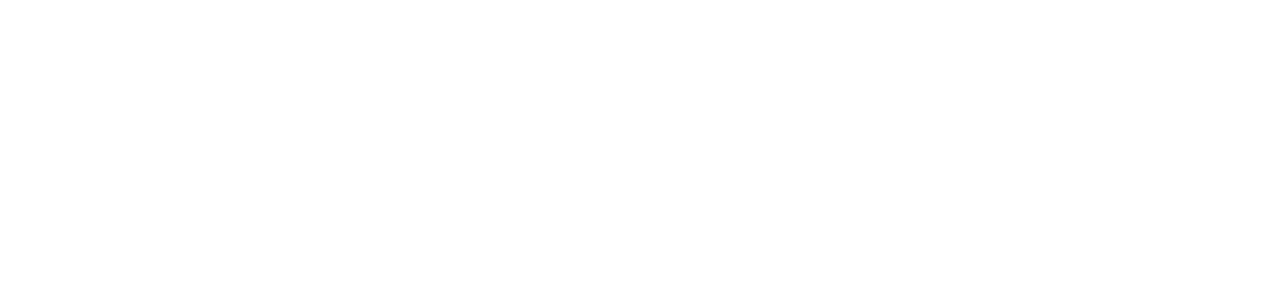
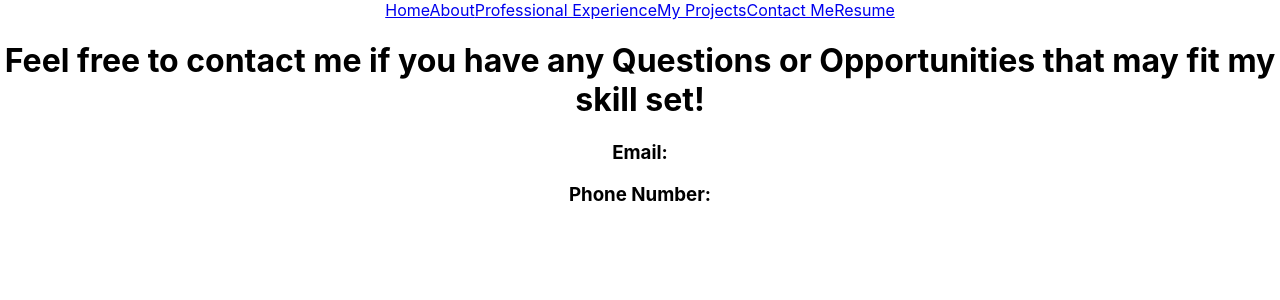
Before and after one commit to Elliediazz/Portfolio, a React (Create React App) app: page /contact in a window 1280 px wide. Before the commit this address had no page. Shown: the top 300 px of the page. Built offline with nearby package versions, Linux system fonts and the light colour scheme.

Commit message:
Finalized Components

```diff
--- a/package.json
+++ b/package.json
@@ -6,9 +6,11 @@
     "@testing-library/jest-dom": "^5.16.5",
     "@testing-library/react": "^13.4.0",
     "@testing-library/user-event": "^13.5.0",
+    "bootstrap": "^5.2.1",
     "install": "^0.13.0",
     "npm": "^8.19.2",
     "react": "^18.2.0",
+    "react-bootstrap": "^2.5.0",
     "react-dom": "^18.2.0",
     "react-router-dom": "^6.4.0",
     "react-scripts": "5.0.1",
--- a/src/App.js
+++ b/src/App.js
@@ -1,16 +1,26 @@
 import './App.css';
 import { BrowserRouter as Router, Routes, Route } from "react-router-dom"
 
+import NavBar from './Components/Navbar';
+import Home from './Components/Home';
 import About from './Components/About';
-import Home from './Components/Home';
+import Contact from './Components/Contact';
+import Experience from './Components/Experience';
+import Projects from './Components/Projects';
 
 function App() {
   return (
     <div className="App">
      <Router>
+      <header>
+        <NavBar />
+      </header>
       <Routes>
         <Route exact path='/' element={<Home />}/>
         <Route path='about' element={<About />}/>
+        <Route path='contact' element={<Contact />}/>
+        <Route path='experience' element={<Experience />}/>
+        <Route path='projects' element={<Projects />}/>
       </Routes>
      </Router>
     </div>
--- a/src/Components/About.js
+++ b/src/Components/About.js
@@ -26,6 +26,11 @@
             modi minima sunt esse temporibus sint culpa, recusandae aliquam numquam
             totam ratione voluptas quod exercitationem fuga. Possimus quis earum veniam
             quasi aliquam eligendi, placeat qui corporis!
+
+
+            *****Resume:
+            *****Github
+            *****LinkedIn
             </p>
         </div>
     )
--- a/src/Components/Contact.js
+++ b/src/Components/Contact.js
@@ -0,0 +1,12 @@
+import React from "react";
+import '../Styling/Components.css'
+
+export default function Contact(){
+    return(
+        <div>
+            <h1>Feel free to contact me if you have any Questions or Opportunities that may fit my skill set! </h1>
+            <h3>Email:</h3>
+            <h3>Phone Number:</h3>
+        </div>
+    )
+}
--- a/src/Components/Experience.js
+++ b/src/Components/Experience.js
@@ -0,0 +1,10 @@
+import React from "react";
+import '../Styling/Components.css';
+
+export default function Experience() {
+    return(
+        <div>
+            Expereince goes here
+        </div>
+    )
+}
--- /dev/null
+++ b/src/Components/Navbar.js
@@ -0,0 +1,27 @@
+import React from 'react';
+import '../Styling/Components.css'
+
+import Container from 'react-bootstrap/Container';
+import Nav from 'react-bootstrap/Nav';
+import Navbar from 'react-bootstrap/Navbar';
+import { Link } from 'react-router-dom'
+
+export default function NavBar() {
+    return(
+        <div className='Navbar1'>
+            <Navbar bg="light" variant="light">
+        <Container>
+          {/* <Navbar.Brand href="#home">Navbar</Navbar.Brand> */}
+          <Nav className="me-auto">
+            <Nav.Link href="/">Home</Nav.Link>
+            <Nav.Link href="/about">About</Nav.Link>
+            <Nav.Link href="/experience">Professional Experience</Nav.Link>
+            <Nav.Link href="/projects">My Projects</Nav.Link>
+            <Nav.Link href="/contact">Contact Me</Nav.Link>
+            <Nav.Link href="/E. Barrera-Diaz Resume.pdf">Resume</Nav.Link>
+          </Nav>
+        </Container>
+      </Navbar>
+        </div>
+    )
+}
--- a/src/Components/Projects.js
+++ b/src/Components/Projects.js
@@ -0,0 +1,10 @@
+import React from "react";
+import '../Styling/Components.css';
+
+export default function Projects() {
+    return(
+        <div>
+            Projects go here
+        </div>
+    )
+}
```
Also changed, not shown: src/Components/Resume.js (deleted), 2 other files (tests, documents, lock files or other folders).
